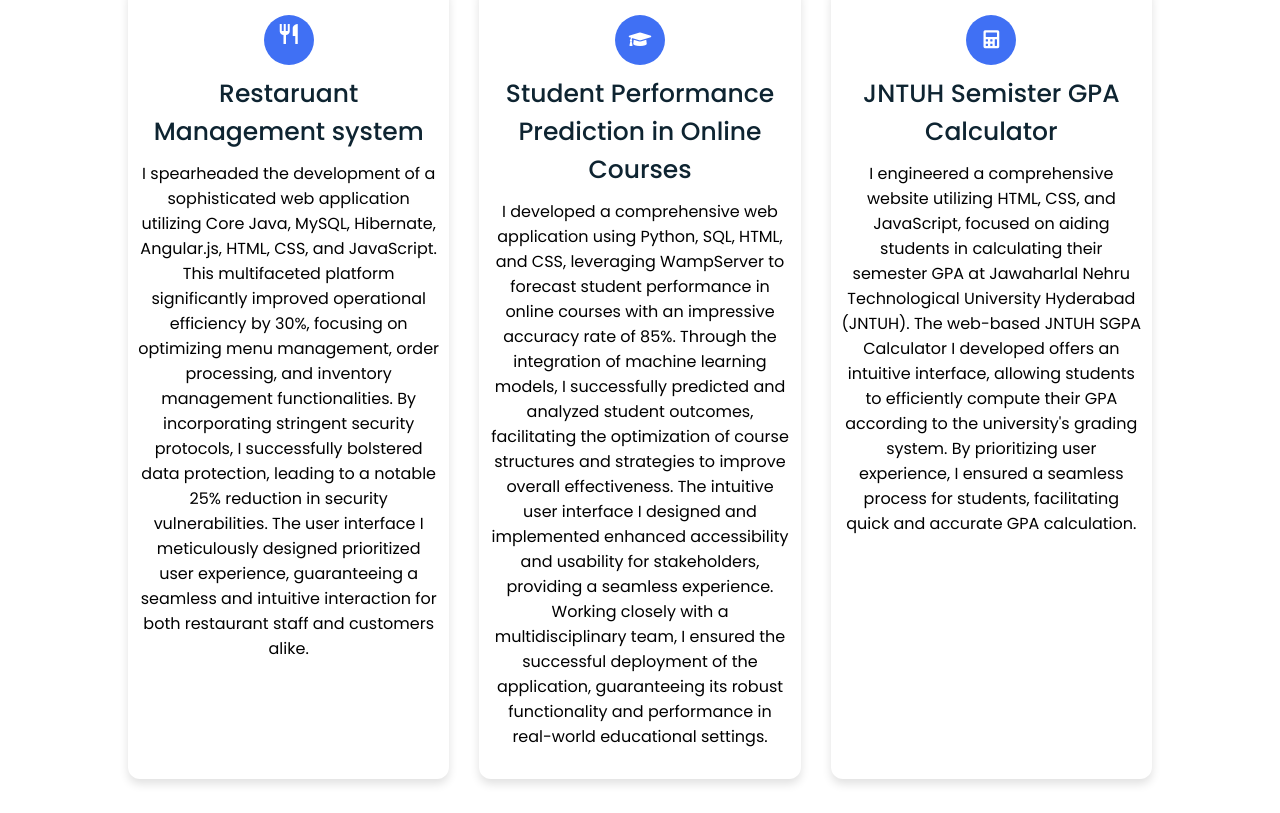
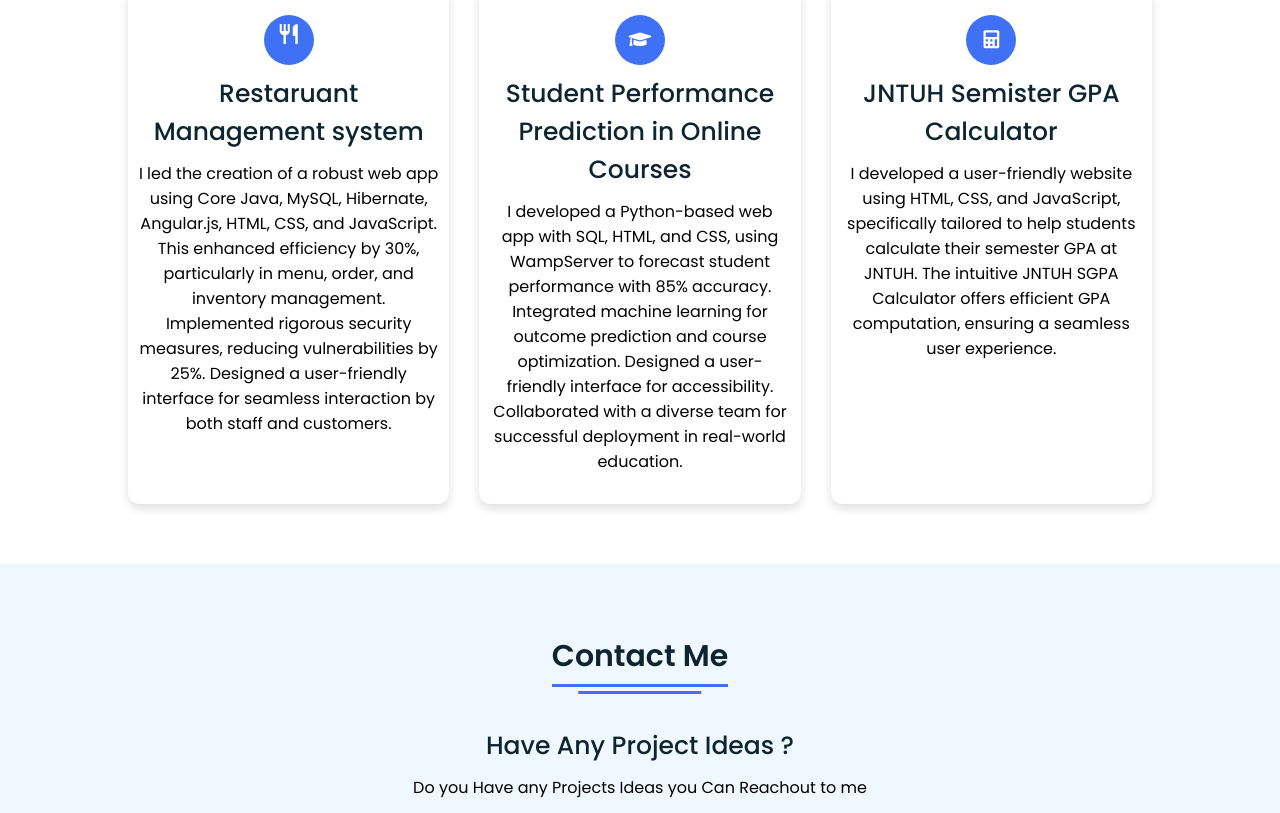
Before and after one commit to raahul017/Portfolio_Site, a plain HTML site: page index.html in a window 1280 px wide. Shown: the part 2364-3177 px from the top of the page. Drawn offline with Linux system fonts and the light colour scheme.

Commit message:
Update index.html

```diff
--- a/index.html
+++ b/index.html
@@ -130,21 +130,21 @@
               <i class="material-icons" style="font: size 30px;">restaurant</i>
             </div>
             <div class="topic">Restaruant Management system</div>
-            <p>I spearheaded the development of a sophisticated web application utilizing Core Java, MySQL, Hibernate, Angular.js, HTML, CSS, and JavaScript. This multifaceted platform significantly improved operational efficiency by 30%, focusing on optimizing menu management, order processing, and inventory management functionalities. By incorporating stringent security protocols, I successfully bolstered data protection, leading to a notable 25% reduction in security vulnerabilities. The user interface I meticulously designed prioritized user experience, guaranteeing a seamless and intuitive interaction for both restaurant staff and customers alike.</p>
+            <p>I led the creation of a robust web app using Core Java, MySQL, Hibernate, Angular.js, HTML, CSS, and JavaScript. This enhanced efficiency by 30%, particularly in menu, order, and inventory management. Implemented rigorous security measures, reducing vulnerabilities by 25%. Designed a user-friendly interface for seamless interaction by both staff and customers.</p>
           </div>
           <div class="box">
             <div class="icon">
               <i class="fa fa-graduation-cap"></i>
             </div>
             <div class="topic">Student Performance Prediction in Online Courses</div>
-            <p>I developed a comprehensive web application using Python, SQL, HTML, and CSS, leveraging WampServer to forecast student performance in online courses with an impressive accuracy rate of 85%. Through the integration of machine learning models, I successfully predicted and analyzed student outcomes, facilitating the optimization of course structures and strategies to improve overall effectiveness. The intuitive user interface I designed and implemented enhanced accessibility and usability for stakeholders, providing a seamless experience. Working closely with a multidisciplinary team, I ensured the successful deployment of the application, guaranteeing its robust functionality and performance in real-world educational settings.</p>
+            <p>I developed a Python-based web app with SQL, HTML, and CSS, using WampServer to forecast student performance with 85% accuracy. Integrated machine learning for outcome prediction and course optimization. Designed a user-friendly interface for accessibility. Collaborated with a diverse team for successful deployment in real-world education.</p>
           </div>
           <div class="box">
             <div class="icon">
               <i class="fa fa-calculator"></i>
             </div>
             <div class="topic">JNTUH Semister GPA Calculator</div>
-            <p>I engineered a comprehensive website utilizing HTML, CSS, and JavaScript, focused on aiding students in calculating their semester GPA at Jawaharlal Nehru Technological University Hyderabad (JNTUH). The web-based JNTUH SGPA Calculator I developed offers an intuitive interface, allowing students to efficiently compute their GPA according to the university's grading system. By prioritizing user experience, I ensured a seamless process for students, facilitating quick and accurate GPA calculation.</p>
+            <p>I developed a user-friendly website using HTML, CSS, and JavaScript, specifically tailored to help students calculate their semester GPA at JNTUH. The intuitive JNTUH SGPA Calculator offers efficient GPA computation, ensuring a seamless user experience.</p>
           </div>
         </div>
       </div>
```
